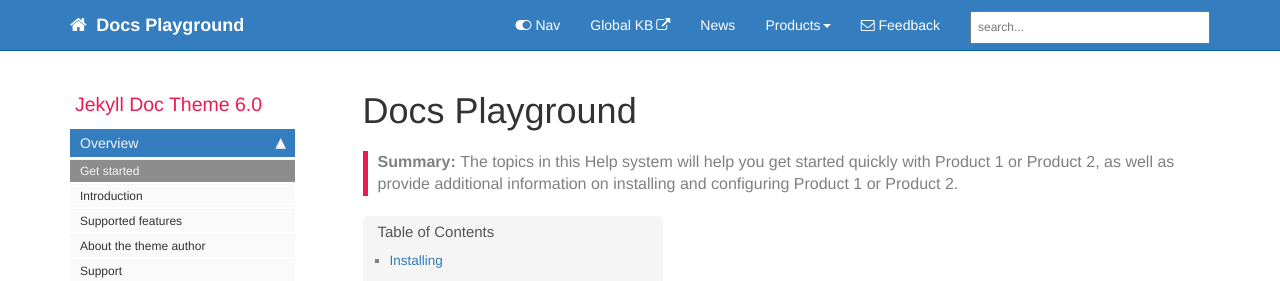
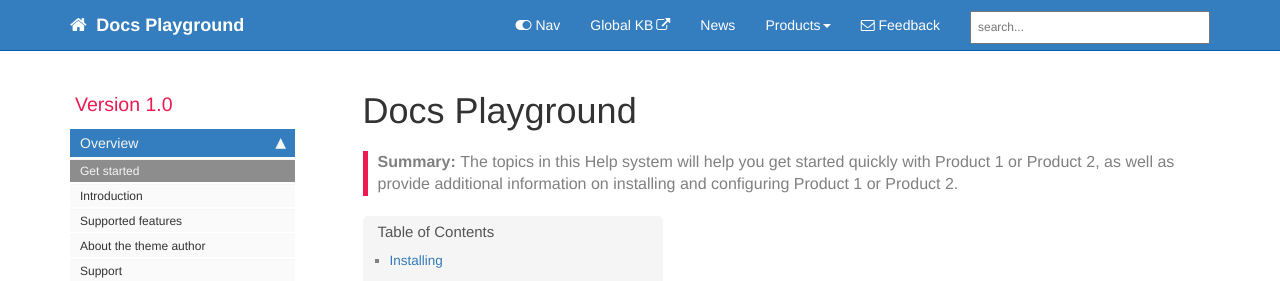
Before and after one commit to awrlv/docsPlayground, a Jekyll site: the page built from index.md, in a window 1280 px wide. Shown: the top 281 px of the page. Built offline with Jekyll 4.4.1, drawn with Linux system fonts in a browser that asks for light colours; nearby versions of some CDN libraries; comment, search, counter and statistics services are not loaded.

Commit message:
Commit of mydoc_sidebar.yml

```diff
--- a/_data/sidebars/mydoc_sidebar.yml
+++ b/_data/sidebars/mydoc_sidebar.yml
@@ -2,8 +2,8 @@
 
 entries:
 - title: sidebar
-  product: Jekyll Doc Theme
-  version: 6.0
+  product: Version
+  version: 1.0
   folders:
 
   - title:
```
